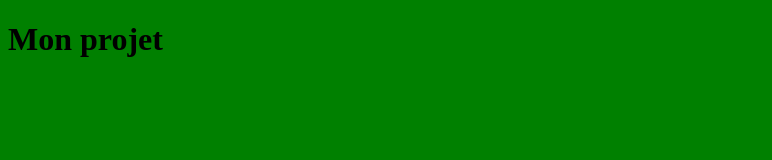
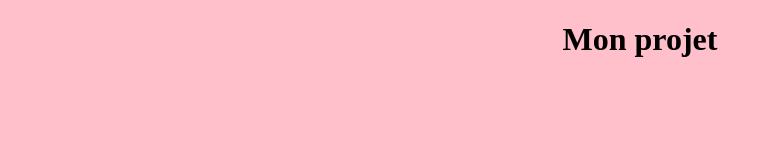
Before and after one commit to PierreDenaes/projetDemo, a plain HTML site: page index.html in a window 1280 px wide. Shown: the whole page, without its empty margins (0-772 px from the left). Drawn offline with Linux system fonts and the light colour scheme.

Commit message:
ajout regle css

```diff
--- a/style.css
+++ b/style.css
@@ -1,3 +1,4 @@
 body{
-    background-color:green;
+    background-color:pink;
+    text-align: center;
 }
```
